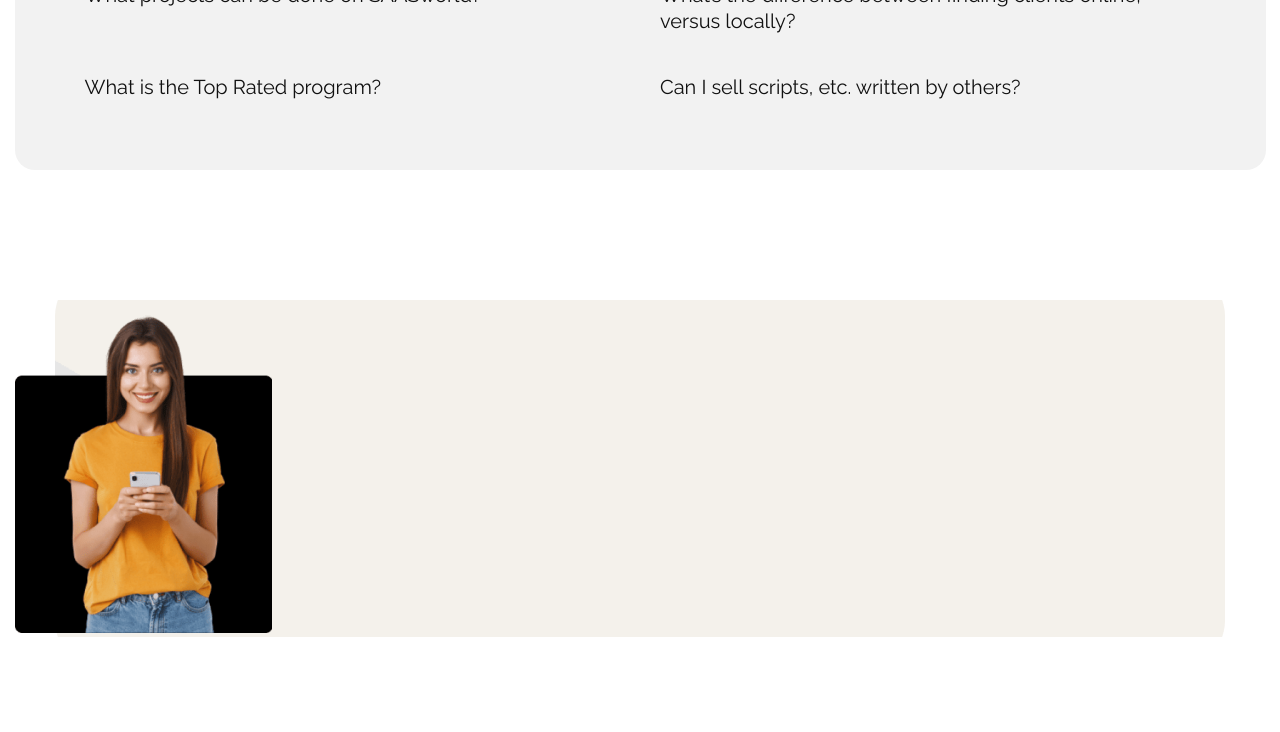
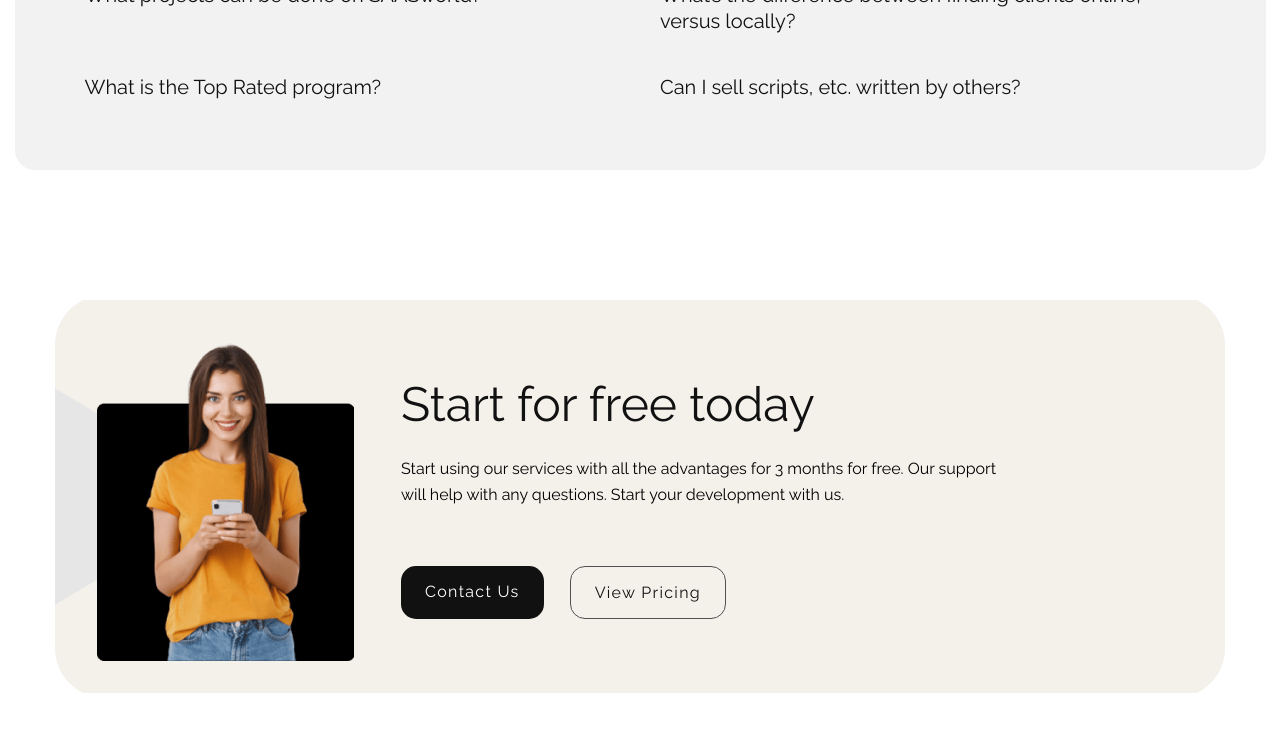
Before and after one commit to TheBrandwick/MetaReview_, a Next.js app: page / in a window 1280 px wide. Shown: the part 4244-4976 px from the top of the page. After the commit the page ends 4937 px from the top, so only its background shows below. Built offline with nearby package versions, Linux system fonts and the light colour scheme.

Commit message:
added cta section

```diff
--- a/Components/CtaSection/index.js
+++ b/Components/CtaSection/index.js
@@ -7,6 +7,14 @@ const CtaSection = () => {
                 <div className="left-side-container">
                     <img src="/assets/Cta/IMAGE (11).png" alt="cta-img" />
                 </div>
+                <div className="right-side-container">
+                    <div className="heading">Start for free today</div>
+                    <div className="desc">Start using our services with all the advantages for 3 months for free. Our support will help with any questions. Start your development with us.</div>
+                    <div className="buttons-wrapper">
+                        <div className="contact-button">Contact Us</div>
+                        <div className="Pricing-button">View Pricing</div>
+                    </div>
+                </div>
             </div>
         </div>
     )
--- a/Components/CtaSection/style.scss
+++ b/Components/CtaSection/style.scss
@@ -2,13 +2,93 @@
     width: 100%;
     max-width: 1251px;
     margin: 0 auto;
-    height: 100vh;
+    // padding-bottom: 20px;
 
     .CtaSection-wrapper {
         background-image: url("/assets/Cta/cta-bg.png");
+
         width: 100%;
         background-position: center;
         background-repeat: no-repeat;
+        // display: grid;
+        // grid-template-columns: 1fr 2fr;
+        display: flex;
+        align-items: center;
 
+        justify-content: center;
+        padding: 28px;
+
+        .left-side-container {
+
+            // width: 30%;
+            width: 250px;
+            margin: 0 auto;
+
+            img {}
+        }
+
+        .right-side-container {
+            width: 70%;
+
+            .heading {
+                font-family: 'Raleway';
+                font-style: normal;
+                font-weight: 400;
+                font-size: 48px;
+                line-height: 58px;
+                color: var(--color-text);
+                margin-bottom: 23px;
+            }
+
+            .desc {
+                font-family: 'Raleway';
+                font-style: normal;
+                font-weight: 400;
+                font-size: 16px;
+                line-height: 26px;
+                /* or 162% */
+
+
+                color: #000000;
+                max-width: 600px;
+            }
+
+            .buttons-wrapper {
+                display: flex;
+                margin-top: 58px;
+
+                .contact-button {
+                    font-family: 'Raleway';
+                    font-style: normal;
+                    font-weight: 400;
+                    font-size: 16px;
+                    line-height: 25px;
+                    /* identical to box height, or 156% */
+
+                    letter-spacing: 1.3px;
+                    background: #111111;
+                    border-radius: 15px;
+                    color: #FFFFFF;
+                    padding: 13px 24px;
+                    margin-right: 26px;
+                }
+
+                .Pricing-button {
+                    font-family: 'Raleway';
+                    font-style: normal;
+                    font-weight: 400;
+                    font-size: 16px;
+                    line-height: 25px;
+                    /* identical to box height, or 156% */
+
+                    letter-spacing: 1.3px;
+                    background: transparent;
+                    border-radius: 15px;
+                    color: #111111;
+                    padding: 13px 24px;
+                    border: 1px solid #515151;
+                }
+            }
+        }
     }
 }
--- a/Components/HomePage/style.scss
+++ b/Components/HomePage/style.scss
@@ -102,5 +102,10 @@
 
     img {
         margin-top: -153px;
+
+        @media (max-width:1024px) {
+            margin-top: -127px;
+
+        }
     }
 }
```
